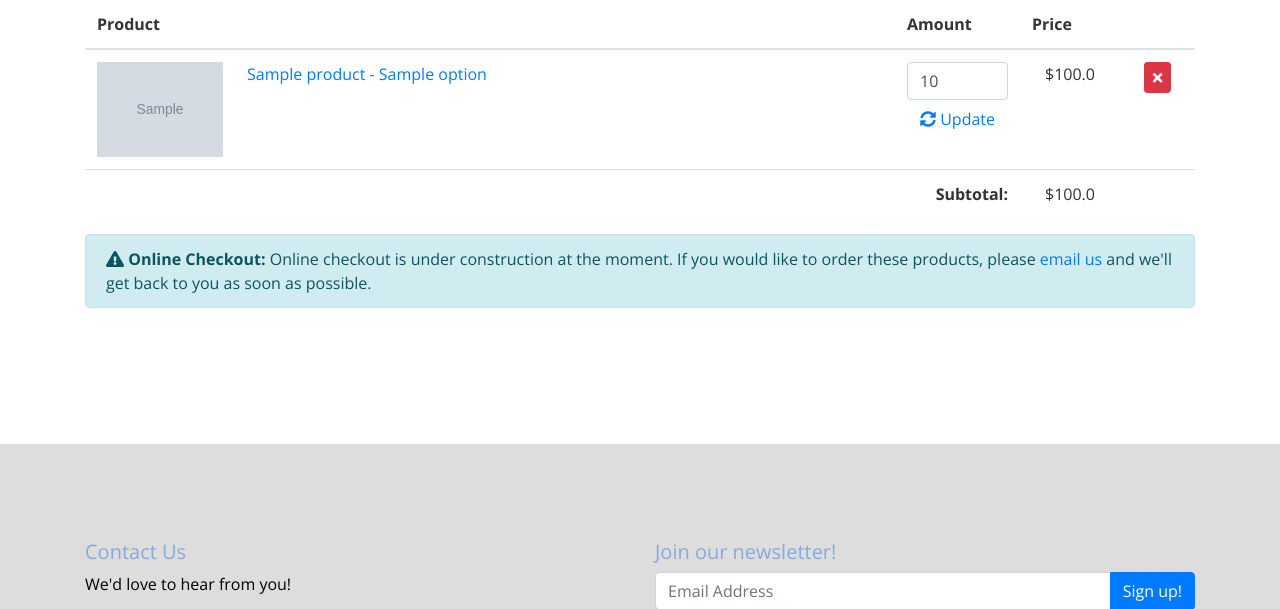
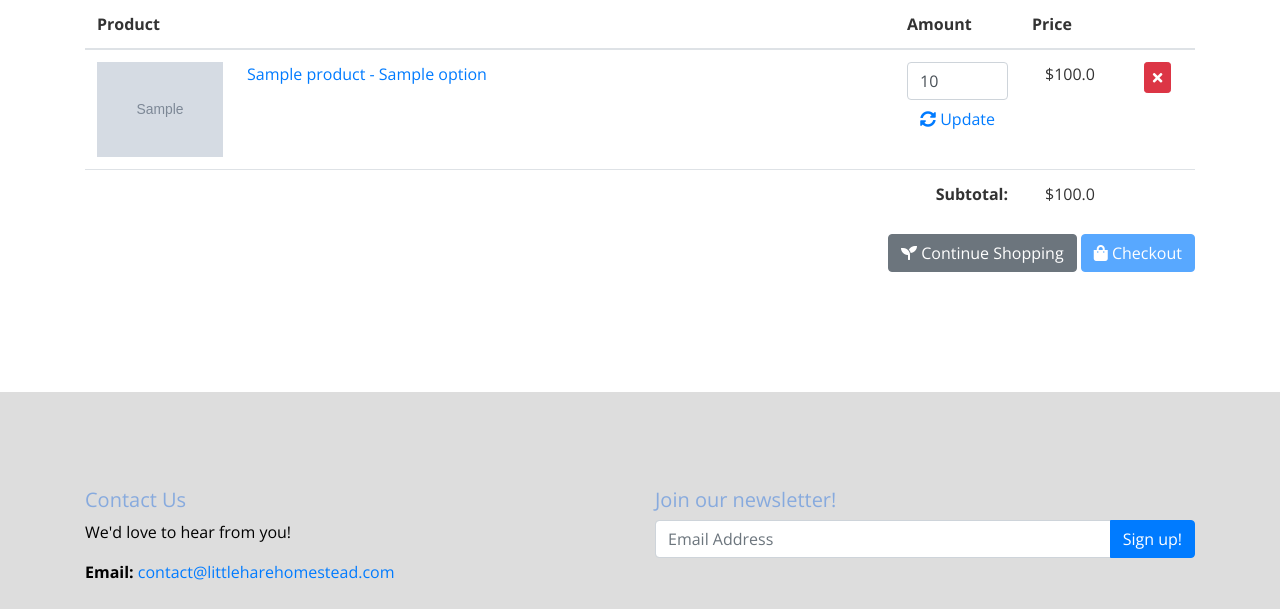
Before and after one commit to treetrnk/flask_webstore, a Flask app: template app/templates/shop/cart.html in a window 1280 px wide. Shown: the part 282-891 px from the top of the page. Run offline with Flask 2, Linux system fonts and the light colour scheme; tables that the repository leaves empty hold one stand-in row (values such as "Sample post"); the template is opened without the code that fills it: values that come from a table or form of the project are taken from there, most other values are stand-ins (such as "Sample title", 1, 10 or a date in 2020); grey boxes marked "Sample" are stand-in pictures; parts of the project's set-up code (start-up, migrations or seed data) failed here and were passed over; some libraries are stand-ins or nearby versions.

Commit message:
Add checkout button

```diff
--- a/app/templates/shop/cart.html
+++ b/app/templates/shop/cart.html
@@ -78,11 +78,16 @@
 			</tbody>
 		</table>
 
-		<p class="alert alert-info">
-			<i class="fas fa-exclamation-triangle"></i>
-			<b>Online Checkout:</b>
-			Online checkout is under construction at the moment. If you would like to order these products, please <a href="mailto:contact@littleharehomestead.com">email us</a> and we'll get back to you as soon as possible.
-		</p>
+    <div class="text-right">
+      <a href="{{ url_for('shop.index') }}" class="btn btn-secondary">
+        <i class="fas fa-seedling"></i>
+        Continue Shopping
+      </a>
+      <a href="{# url_for('shop.checkout') #}" class="btn btn-primary disabled jquery-tooltip" disabled title="Feature coming soon! In the meantime, please email us to checkout.">
+        <i class="fas fa-shopping-bag"></i>
+        Checkout
+      </a>
+    </div>
 
 	{% else %}
 		<p>
```
